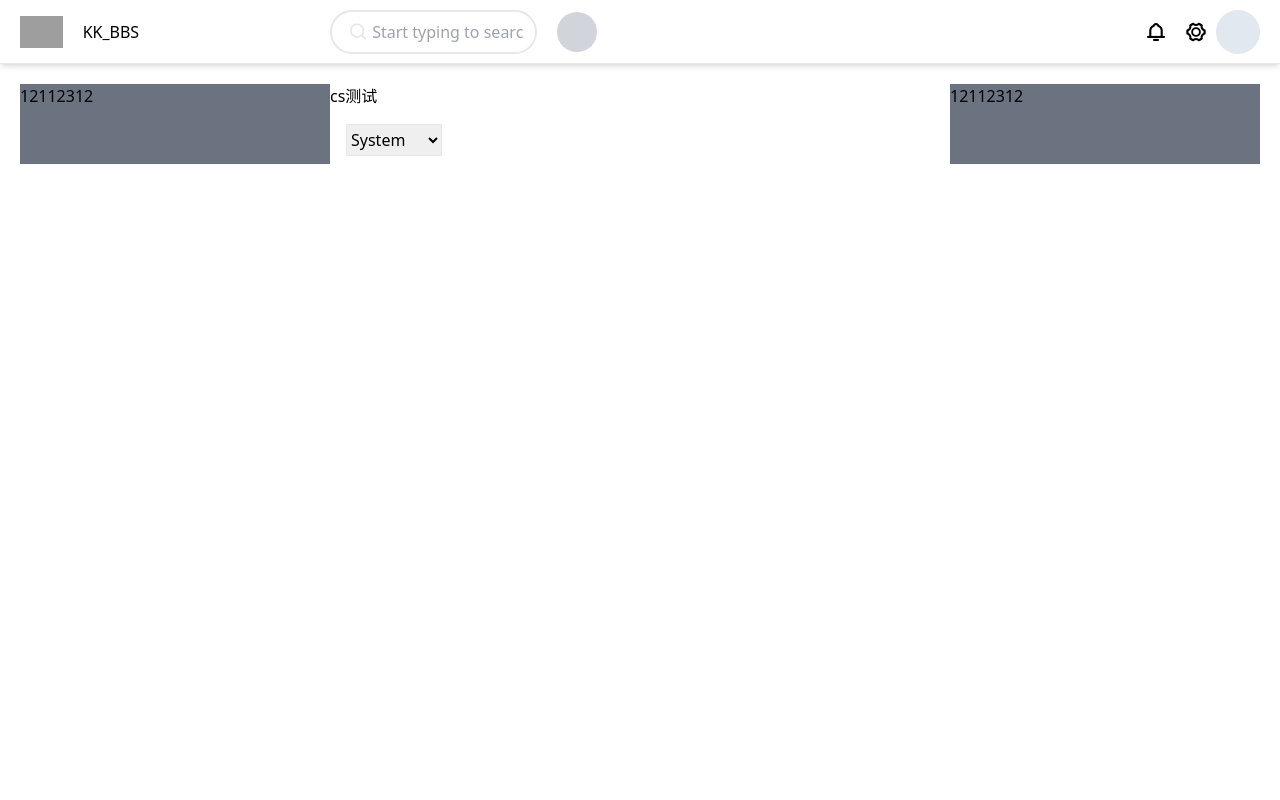
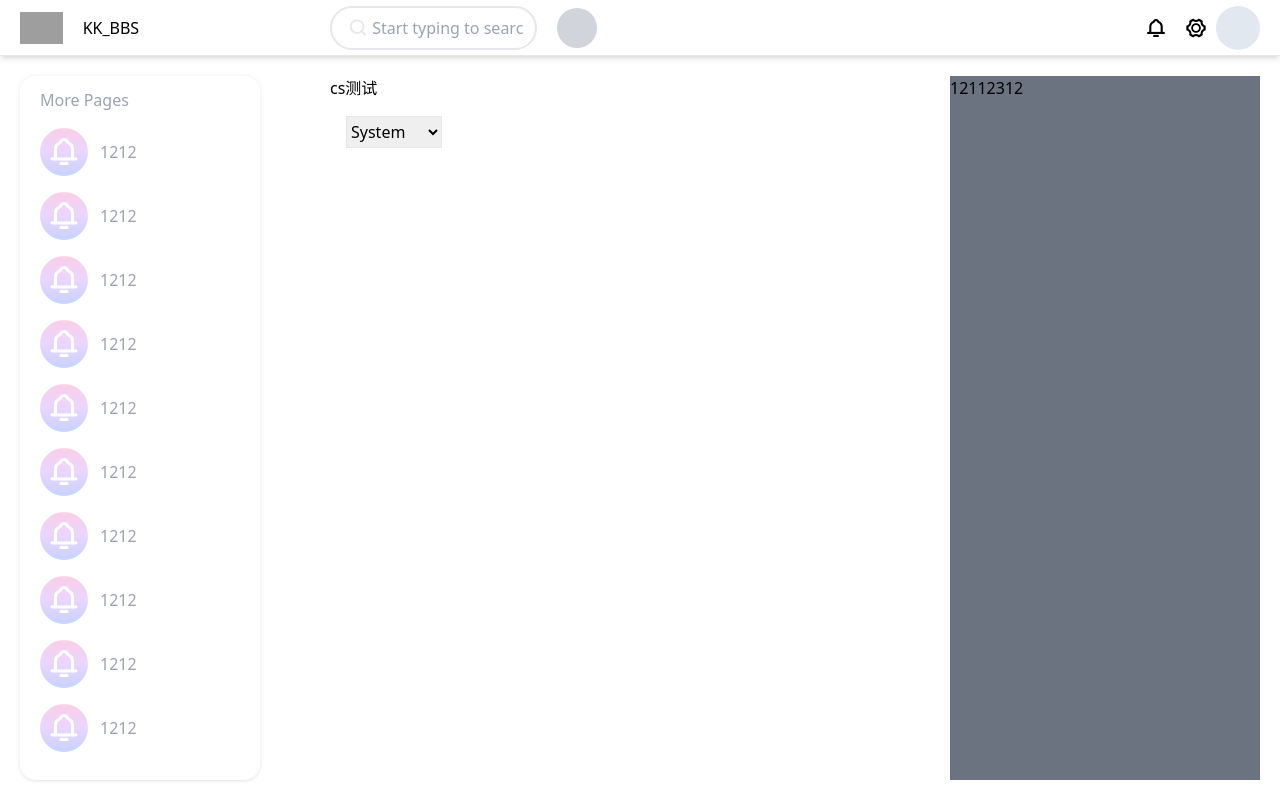
Before and after one commit to dashixiong47/KK_BBS, a Nuxt app in the folder web/: page / in a window 1280 px wide. Built offline with nearby package versions, Linux system fonts and the light colour scheme; grey boxes are pictures that could not be loaded.

Commit message:
添加 pinia

```diff
--- a/web/assets/css/main.css
+++ b/web/assets/css/main.css
@@ -6,5 +6,5 @@ body{
     @apply min-h-screen bg-white dark:bg-gray-800 dark:text-gray-200;
 }
 #__nuxt{
-    @apply h-screen;
+    @apply h-screen flex flex-col;
 }
--- a/web/components/LeftBox.vue
+++ b/web/components/LeftBox.vue
@@ -1,5 +1,14 @@
 <template>
-  <div class="bg-gray-500 ">12112312</div>
+  <div>
+    <TitleCard title="More Pages" :list="list"/>
+  </div>
 </template>
 
-<script setup></script>
+<script setup>
+// import { useCounterStore } from "../stores/main.js";
+// const counter = useCounterStore();
+// counter.increment();
+// console.log(counter.double);
+// console.log(counter.count);
+const list = [0, 1, 2, 3, 4, 0, 1, 2, 3, 4];
+</script>
--- /dev/null
+++ b/web/components/TitleCard.vue
@@ -0,0 +1,23 @@
+<template>
+  <div class="bg-white w-60 shadow-center rounded-2xl px-5 py-3 text-gray-400">
+    <div class="">More Pages</div>
+    <ul class="w-full h-full">
+      <li v-for="item in list">
+        <NuxtLink to="#" class="my-4 w-full flex items-center">
+          <div
+            class="flex-shrink-0 w-12 h-12 flex items-center justify-center rounded-full bg-gradient-to-t from-indigo-200 via-purple-200 to-pink-200"
+          >
+            <Icon class="text-white" name="icon-xiaoxi" size="text-4xl mx-1" />
+          </div>
+          <span class="ml-3 text-md w-full truncate whitespace-nowrap"
+            >1212</span
+          >
+        </NuxtLink>
+      </li>
+    </ul>
+  </div>
+</template>
+
+<script setup>
+const list = [0, 1, 2, 3, 4, 0, 1, 2, 3, 4];
+</script>
--- a/web/layouts/default.vue
+++ b/web/layouts/default.vue
@@ -29,7 +29,7 @@
       <Avatar />
     </div>
   </nav>
-  <div class="grid grid-cols-12 p-5">
+  <div class="h-full grid grid-cols-12 p-5">
     <LeftBox class="col-span-3 md:col-span-4 lg:col-span-3 hidden sm:block" />
     <main class="col-span-12 md:col-span-8 lg:col-span-6">
       <slot />
--- a/web/nuxt.config.js
+++ b/web/nuxt.config.js
@@ -3,7 +3,8 @@ export default defineNuxtConfig({
   devtools: { enabled: true },
   modules: [
     '@nuxtjs/tailwindcss',
-    '@nuxtjs/color-mode'
+    '@nuxtjs/color-mode',
+    '@pinia/nuxt',
   ],
   css: [
     '~/assets/kk_bbs_icon/iconfont.css',
--- a/web/package.json
+++ b/web/package.json
@@ -16,6 +16,7 @@
   },
   "dependencies": {
     "@nuxtjs/color-mode": "^3.3.0",
+    "@pinia/nuxt": "^0.4.11",
     "autoprefixer": "^10.4.14",
     "less": "^4.1.3",
     "postcss": "^8.4.27",
--- /dev/null
+++ b/web/stores/main.js
@@ -0,0 +1,12 @@
+import { defineStore } from 'pinia'
+export const useCounterStore = defineStore('counter', {
+    state: () => ({ count: 0 }),
+    getters: {
+        double: (state) => state.count * 2,
+    },
+    actions: {
+        increment() {
+            this.count++
+        },
+    },
+})
--- a/web/tailwind.config.js
+++ b/web/tailwind.config.js
@@ -15,6 +15,9 @@ module.exports = {
         extend: {
             colors: {
                 primary: defaultTheme.colors.green
+            },
+            boxShadow: {
+                'center': '0 0 6px -1px rgb(0 0 0 / 0.1), 0 2px 4px -2px rgb(0 0 0 / 0.1)'
             }
         }
     },
```
Also changed, not shown: 1 other file (tests, documents, lock files or other folders).
